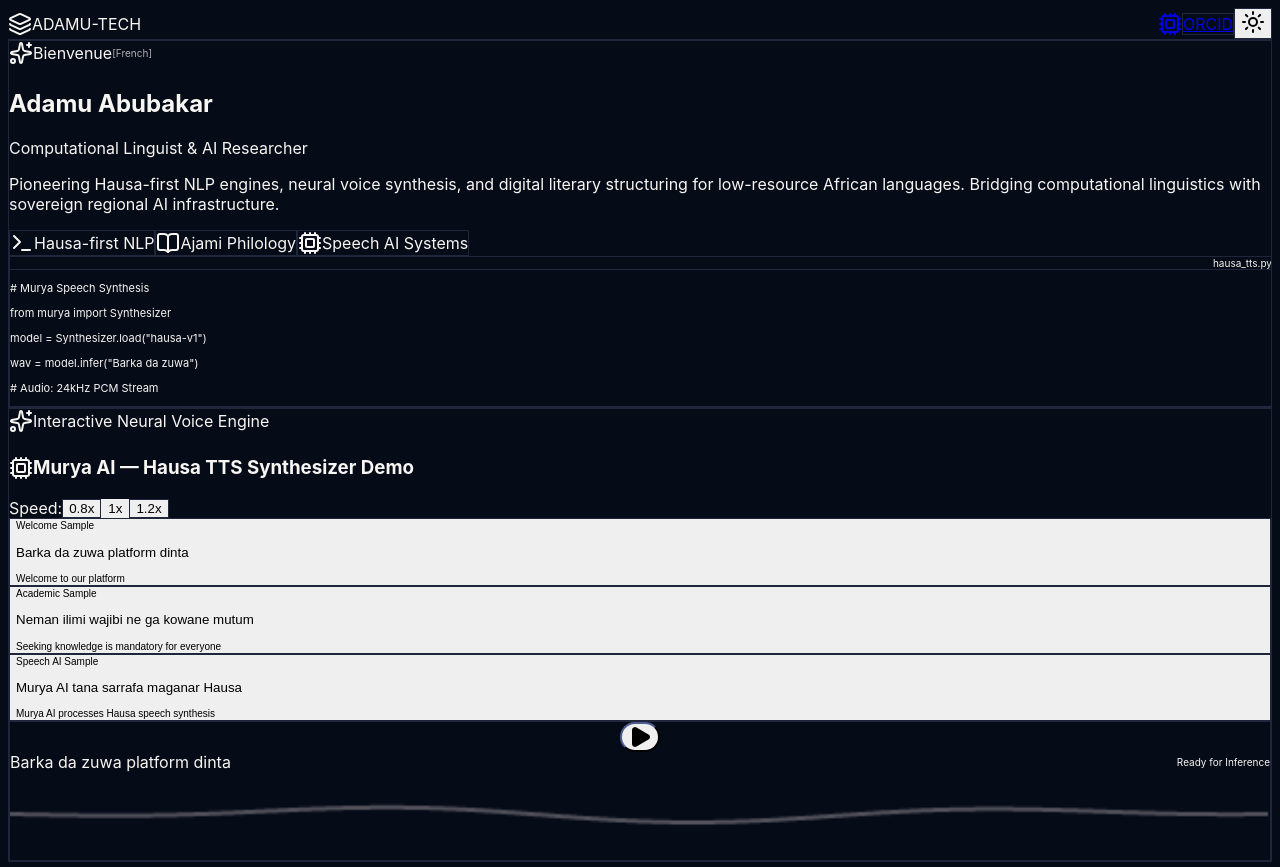
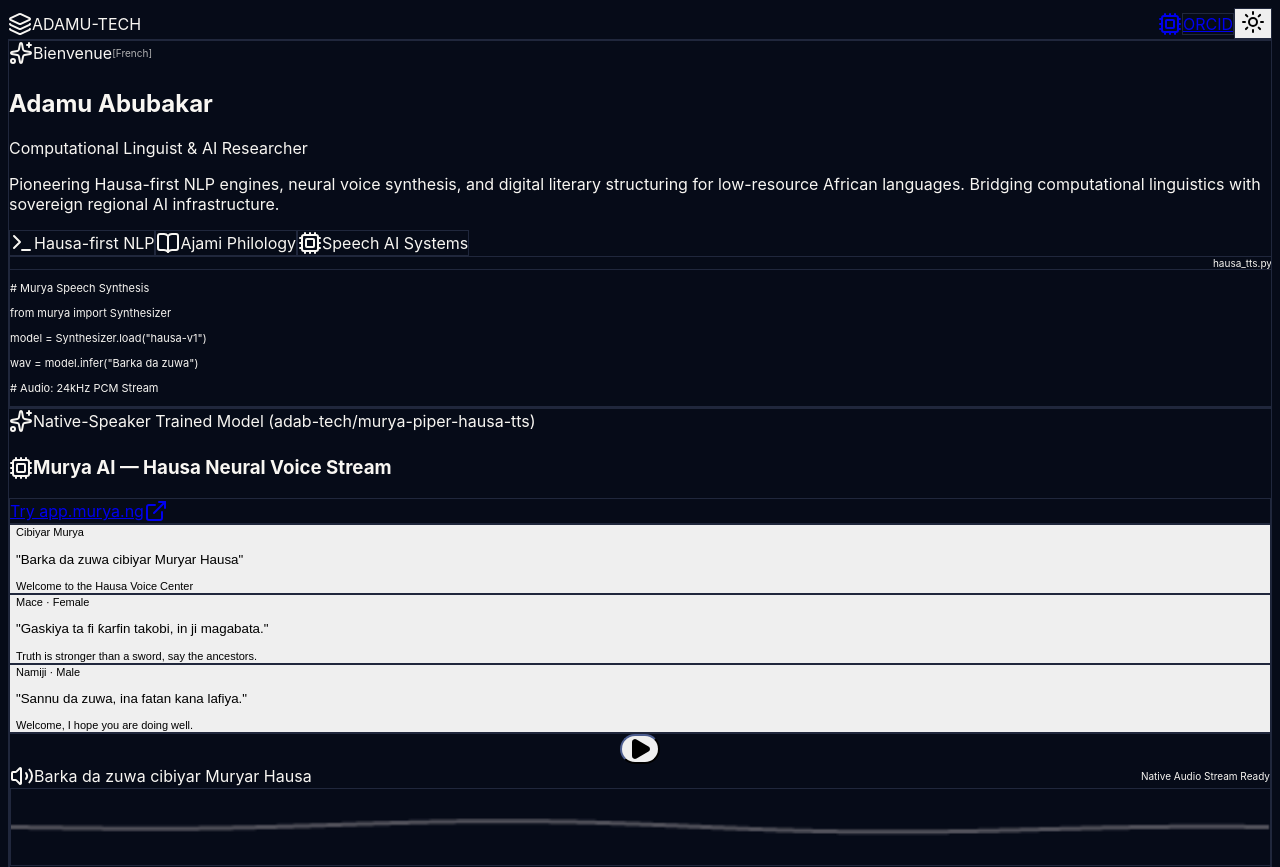
Before and after one commit to adab-tech/adab-tech.github.io, a Next.js app: page / in a window 1280 px wide. Shown: the top 867 px of the page. Built offline with nearby package versions, Linux system fonts and the light colour scheme.

Commit message:
feat: integrate authentic native Murya TTS audio samples from murya.ng

```diff
--- a/src/components/AudioTTSWidget.tsx
+++ b/src/components/AudioTTSWidget.tsx
@@ -1,21 +1,83 @@
 'use client'
 
 import React, { useState, useEffect, useRef } from 'react'
-import { Play, Pause, Volume2, Sparkles, Cpu, RotateCcw } from 'lucide-react'
+import { Play, Pause, Volume2, Sparkles, Cpu, ExternalLink } from 'lucide-react'
 
-const HAUSA_SAMPLES = [
-  { text: 'Barka da zuwa platform dinta', label: 'Welcome Sample', trans: 'Welcome to our platform' },
-  { text: 'Neman ilimi wajibi ne ga kowane mutum', label: 'Academic Sample', trans: 'Seeking knowledge is mandatory for everyone' },
-  { text: 'Murya AI tana sarrafa maganar Hausa', label: 'Speech AI Sample', trans: 'Murya AI processes Hausa speech synthesis' }
+export interface HausaAudioSample {
+  id: string
+  label: string
+  speaker: string
+  text: string
+  trans: string
+  audioUrl: string
+}
+
+const HAUSA_SAMPLES: HausaAudioSample[] = [
+  {
+    id: 'sample-hero',
+    label: 'Cibiyar Murya',
+    speaker: 'Native Master Voice',
+    text: 'Barka da zuwa cibiyar Muryar Hausa',
+    trans: 'Welcome to the Hausa Voice Center',
+    audioUrl: 'https://murya.ng/samples/hero.wav'
+  },
+  {
+    id: 'sample-female',
+    label: 'Mace · Female',
+    speaker: 'Female Voice (Mace)',
+    text: 'Gaskiya ta fi ƙarfin takobi, in ji magabata.',
+    trans: 'Truth is stronger than a sword, say the ancestors.',
+    audioUrl: 'https://murya.ng/samples/female.wav'
+  },
+  {
+    id: 'sample-male',
+    label: 'Namiji · Male',
+    speaker: 'Male Voice (Namiji)',
+    text: 'Sannu da zuwa, ina fatan kana lafiya.',
+    trans: 'Welcome, I hope you are doing well.',
+    audioUrl: 'https://murya.ng/samples/male.wav'
+  }
 ]
 
 export function AudioTTSWidget() {
-  const [selectedSample, setSelectedSample] = useState(0)
+  const [selectedSampleIndex, setSelectedSampleIndex] = useState(0)
   const [isPlaying, setIsPlaying] = useState(false)
   const [speed, setSpeed] = useState(1.0)
+  const [statusText, setStatusText] = useState('Native Audio Stream Ready')
+
+  const audioRef = useRef<HTMLAudioElement | null>(null)
   const canvasRef = useRef<HTMLCanvasElement | null>(null)
 
-  // Animated Waveform Effect
+  const currentSample = HAUSA_SAMPLES[selectedSampleIndex]
+
+  // Synchronize Audio playback & canvas animation
+  useEffect(() => {
+    if (!audioRef.current) {
+      audioRef.current = new Audio()
+    }
+    const audio = audioRef.current
+
+    const handleEnded = () => {
+      setIsPlaying(false)
+      setStatusText('Playback Finished')
+    }
+
+    const handleError = () => {
+      setIsPlaying(false)
+      setStatusText('Streaming from murya.ng...')
+    }
+
+    audio.addEventListener('ended', handleEnded)
+    audio.addEventListener('error', handleError)
+
+    return () => {
+      audio.removeEventListener('ended', handleEnded)
+      audio.removeEventListener('error', handleError)
+      audio.pause()
+    }
+  }, [])
+
+  // Canvas waveform animation loop
   useEffect(() => {
     let animationFrameId: number
     const canvas = canvasRef.current
@@ -33,8 +95,8 @@ export function AudioTTSWidget() {
       ctx.beginPath()
       const width = canvas.width
       const height = canvas.height
-      const amplitude = isPlaying ? 16 : 4
-      const frequency = isPlaying ? 0.05 : 0.02
+      const amplitude = isPlaying ? 16 : 3
+      const frequency = isPlaying ? 0.04 : 0.015
 
       for (let x = 0; x < width; x++) {
         const y = height / 2 + Math.sin(x * frequency + phase) * amplitude * Math.sin((x / width) * Math.PI)
@@ -43,7 +105,7 @@ export function AudioTTSWidget() {
       }
       ctx.stroke()
 
-      if (isPlaying) phase += 0.15 * speed
+      if (isPlaying) phase += 0.12 * speed
       else phase += 0.02
 
       animationFrameId = requestAnimationFrame(draw)
@@ -54,104 +116,113 @@ export function AudioTTSWidget() {
   }, [isPlaying, speed])
 
   const handlePlayToggle = () => {
+    const audio = audioRef.current
+    if (!audio) return
+
     if (isPlaying) {
+      audio.pause()
       setIsPlaying(false)
+      setStatusText('Audio Stream Paused')
     } else {
-      setIsPlaying(true)
-      // Web Audio Speech Synthesis fallback
-      if ('speechSynthesis' in window) {
-        window.speechSynthesis.cancel()
-        const synthText = HAUSA_SAMPLES[selectedSample].text
-        const utterance = new SpeechSynthesisUtterance(synthText)
-        utterance.rate = speed
-        utterance.onend = () => setIsPlaying(false)
-        utterance.onerror = () => setIsPlaying(false)
-        window.speechSynthesis.speak(utterance)
-      } else {
-        setTimeout(() => setIsPlaying(false), 3000)
-      }
+      audio.src = currentSample.audioUrl
+      audio.playbackRate = speed
+      audio
+        .play()
+        .then(() => {
+          setIsPlaying(true)
+          setStatusText(`Streaming ${currentSample.speaker} audio...`)
+        })
+        .catch((err) => {
+          console.error('Audio playback error:', err)
+          setIsPlaying(false)
+          setStatusText('Unable to stream audio sample')
+        })
     }
+  }
+
+  const handleSampleSelect = (index: number) => {
+    if (isPlaying && audioRef.current) {
+      audioRef.current.pause()
+      setIsPlaying(false)
+    }
+    setSelectedSampleIndex(index)
+    setStatusText('Native Audio Sample Selected')
   }
 
   return (
     <div className="p-6 md:p-8 rounded-2xl border border-zinc-200 dark:border-zinc-800 bg-white dark:bg-midnight-900 shadow-md space-y-6 relative overflow-hidden">
-      {/* Background Accent */}
+      {/* Glow Accent */}
       <div className="absolute top-0 right-0 w-48 h-48 bg-amber-500/5 rounded-full blur-3xl pointer-events-none" />
 
       <div className="flex flex-col sm:flex-row sm:items-center justify-between gap-4">
         <div className="space-y-1">
           <div className="inline-flex items-center space-x-1.5 px-2.5 py-0.5 rounded-full bg-amber-500/10 text-amber-600 dark:text-amber-400 text-xs font-mono">
             <Sparkles className="h-3.5 w-3.5" />
-            <span>Interactive Neural Voice Engine</span>
+            <span>Native-Speaker Trained Model (adab-tech/murya-piper-hausa-tts)</span>
           </div>
           <h3 className="text-lg font-mono font-bold text-zinc-900 dark:text-zinc-50 flex items-center gap-2">
             <Cpu className="h-5 w-5 text-emerald-500" />
-            Murya AI — Hausa TTS Synthesizer Demo
+            Murya AI — Hausa Neural Voice Stream
           </h3>
         </div>
 
-        {/* Speed Controls */}
-        <div className="flex items-center space-x-2 font-mono text-xs text-zinc-500 dark:text-zinc-400">
-          <span>Speed:</span>
-          {[0.8, 1.0, 1.2].map((s) => (
-            <button
-              key={s}
-              onClick={() => setSpeed(s)}
-              className={`px-2 py-0.5 rounded border transition-colors ${
-                speed === s
-                  ? 'bg-zinc-900 text-white dark:bg-zinc-100 dark:text-zinc-900 font-bold border-transparent'
-                  : 'border-zinc-200 dark:border-zinc-800 hover:border-zinc-400'
-              }`}
-            >
-              {s}x
-            </button>
-          ))}
-        </div>
+        <a
+          href="https://app.murya.ng"
+          target="_blank"
+          rel="noreferrer"
+          className="inline-flex items-center space-x-1.5 px-3 py-1.5 rounded-lg bg-amber-500/10 border border-amber-500/30 text-amber-600 dark:text-amber-400 hover:bg-amber-500/20 font-mono text-xs font-bold transition-colors shrink-0"
+        >
+          <span>Try app.murya.ng</span>
+          <ExternalLink className="h-3.5 w-3.5" />
+        </a>
       </div>
 
-      {/* Sample Selector Tabs */}
-      <div className="grid grid-cols-1 sm:grid-cols-3 gap-2">
+      {/* Voice Selection Cards */}
+      <div className="grid grid-cols-1 sm:grid-cols-3 gap-3">
         {HAUSA_SAMPLES.map((sample, idx) => (
           <button
-            key={idx}
-            onClick={() => {
-              setSelectedSample(idx)
-              setIsPlaying(false)
-              if ('speechSynthesis' in window) window.speechSynthesis.cancel()
-            }}
-            className={`p-3 rounded-xl border text-left transition-all ${
-              selectedSample === idx
-                ? 'border-amber-500/50 bg-amber-500/5 dark:bg-amber-500/10 text-zinc-900 dark:text-zinc-50'
-                : 'border-zinc-200 dark:border-zinc-800/80 bg-zinc-50 dark:bg-zinc-950/40 text-zinc-600 dark:text-zinc-400 hover:border-zinc-300'
+            key={sample.id}
+            onClick={() => handleSampleSelect(idx)}
+            className={`p-3.5 rounded-xl border text-left transition-all ${
+              selectedSampleIndex === idx
+                ? 'border-amber-500/60 bg-amber-500/10 dark:bg-amber-500/15 text-zinc-900 dark:text-zinc-50 shadow-sm'
+                : 'border-zinc-200 dark:border-zinc-800/80 bg-zinc-50 dark:bg-midnight-950/60 text-zinc-600 dark:text-zinc-400 hover:border-zinc-300'
             }`}
           >
-            <span className="text-[10px] font-mono text-amber-600 dark:text-amber-400 block font-bold">
+            <span className="text-[11px] font-mono text-amber-600 dark:text-amber-400 block font-bold">
               {sample.label}
             </span>
-            <p className="text-xs font-mono font-semibold truncate mt-0.5">{sample.text}</p>
-            <span className="text-[10px] font-sans text-zinc-400 block truncate">{sample.trans}</span>
+            <p className="text-xs font-mono font-bold truncate mt-1 text-zinc-900 dark:text-zinc-100">
+              "{sample.text}"
+            </p>
+            <span className="text-[11px] font-sans text-zinc-500 dark:text-zinc-400 block truncate mt-0.5">
+              {sample.trans}
+            </span>
           </button>
         ))}
       </div>
 
-      {/* Audio Waveform Canvas & Controller */}
-      <div className="p-4 rounded-xl border border-zinc-200 dark:border-zinc-800 bg-zinc-950 flex flex-col sm:flex-row items-center gap-4">
+      {/* Audio Control Bar */}
+      <div className="p-4 rounded-xl border border-zinc-200 dark:border-zinc-800 bg-midnight-950 flex flex-col sm:flex-row items-center gap-4">
         <button
           onClick={handlePlayToggle}
           className="p-3.5 rounded-full bg-gold-500 text-zinc-950 hover:bg-gold-400 transition-transform active:scale-95 shadow-md flex items-center justify-center shrink-0"
-          aria-label={isPlaying ? 'Pause Synthesizer' : 'Synthesize Hausa Audio'}
+          aria-label={isPlaying ? 'Pause Audio Stream' : 'Play Hausa Native Voice Sample'}
         >
           {isPlaying ? <Pause className="h-5 w-5 fill-current" /> : <Play className="h-5 w-5 fill-current ml-0.5" />}
         </button>
 
-        <div className="flex-1 w-full space-y-1">
+        <div className="flex-1 w-full space-y-1.5">
           <div className="flex items-center justify-between text-xs font-mono">
-            <span className="text-zinc-200 font-bold">{HAUSA_SAMPLES[selectedSample].text}</span>
+            <span className="text-zinc-100 font-bold flex items-center gap-1.5">
+              <Volume2 className="h-3.5 w-3.5 text-gold-400" />
+              {currentSample.text}
+            </span>
             <span className="text-[10px] text-zinc-400 font-mono">
-              {isPlaying ? 'Synthesizing Audio Stream...' : 'Ready for Inference'}
+              {statusText}
             </span>
           </div>
-          <canvas ref={canvasRef} width={600} height={40} className="w-full h-10 rounded bg-zinc-900" />
+          <canvas ref={canvasRef} width={600} height={36} className="w-full h-9 rounded bg-midnight-900 border border-zinc-800" />
         </div>
       </div>
     </div>
```
